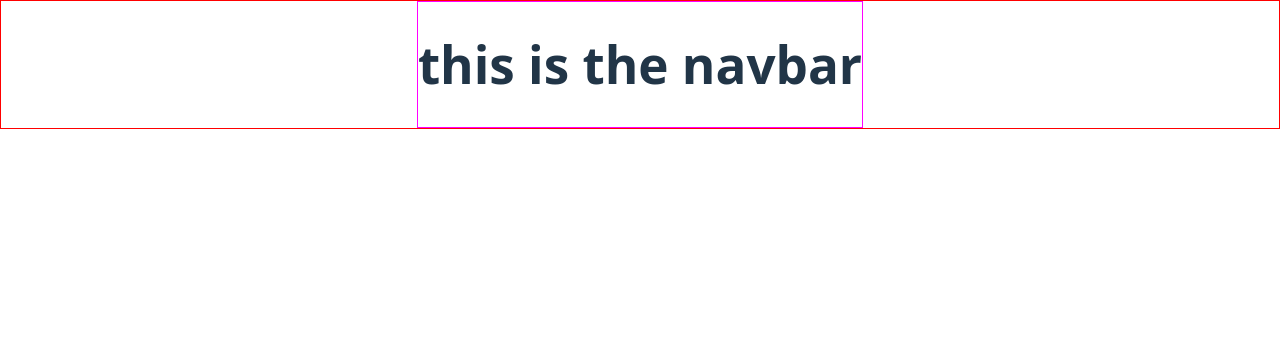
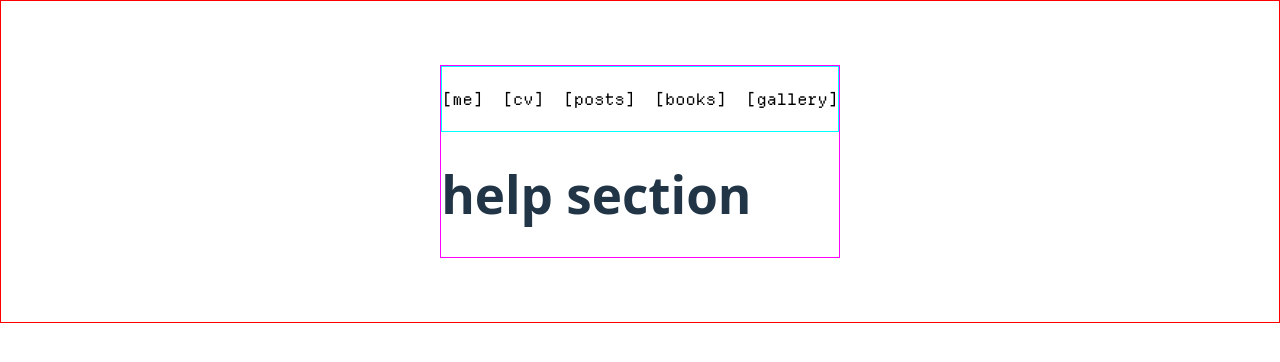
Before and after one commit to turtlemooncake/vmad, a React (Vite) app in the folder vmad/: page / in a window 1280 px wide. Shown: the top 362 px of the page. Built offline with nearby package versions, Linux system fonts and the light colour scheme.

Commit message:
navbar, new font

```diff
--- a/vmad/src/components/NavBar/Navbar.module.scss
+++ b/vmad/src/components/NavBar/Navbar.module.scss
@@ -0,0 +1,12 @@
+.container {
+  display: flex;
+  justify-content: space-between;
+  align-items: center;
+  gap: 20px;
+  padding: 20px 0px;
+  border: 1px solid cyan;
+}
+
+.link {
+  font-family: "DepartureMono", monospace;
+}
--- a/vmad/src/components/NavBar/Navbar.tsx
+++ b/vmad/src/components/NavBar/Navbar.tsx
@@ -1,7 +1,17 @@
+import styles from "./Navbar.module.scss";
+
 export default function NavBar() {
+  const links = ["me", "cv", "posts", "books", "gallery"];
+
   return (
-    <div>
-      <h1>this is the navbar</h1>
+    <div className={styles.container}>
+      {links.map((link) => {
+        return (
+          <div className={styles.link}>
+            <a href={`/${link}`}>[{link}]</a>
+          </div>
+        );
+      })}
     </div>
   );
 }
--- a/vmad/src/index.css
+++ b/vmad/src/index.css
@@ -1,11 +1,19 @@
+@font-face {
+  font-family: "DepartureMono";
+  src: url("./assets/fonts/DepartureMono-Regular.woff2") format("woff2");
+  font-weight: 400;
+  font-style: normal;
+  font-display: swap;
+}
+
 :root {
   font-family: system-ui, Avenir, Helvetica, Arial, sans-serif;
   line-height: 1.5;
   font-weight: 400;
 
   color-scheme: light dark;
-  color: rgba(255, 255, 255, 0.87);
-  background-color: #242424;
+  color: black;
+  background-color: beige;
 
   font-synthesis: none;
   text-rendering: optimizeLegibility;
@@ -32,13 +40,19 @@ body {
   height: 100%;
 }
 
-a {
+/* a {
   font-weight: 500;
   color: #646cff;
   text-decoration: inherit;
 }
 a:hover {
   color: #535bf2;
+} */
+
+a {
+  font-family: "DepartureMono", monospace;
+  color: black;
+  text-decoration: none;
 }
 
 h1 {
--- a/vmad/src/layouts/MainLayout.module.scss
+++ b/vmad/src/layouts/MainLayout.module.scss
@@ -3,6 +3,7 @@
   display: flex;
   justify-content: center;
   width: 100%;
+  padding: 64px;
 }
 
 .container {
--- a/vmad/src/layouts/MainLayout.tsx
+++ b/vmad/src/layouts/MainLayout.tsx
@@ -1,3 +1,4 @@
+import { Outlet } from "react-router-dom";
 import NavBar from "../components/NavBar/Navbar";
 import styles from "./MainLayout.module.scss";
 
@@ -6,6 +7,7 @@ export default function MainLayout() {
     <div className={styles.layout}>
       <div className={styles.container}>
         <NavBar />
+        <Outlet />
       </div>
     </div>
   );
```
Also changed, not shown: vmad/src/assets/fonts/DepartureMono-Regular.woff2 (added).
